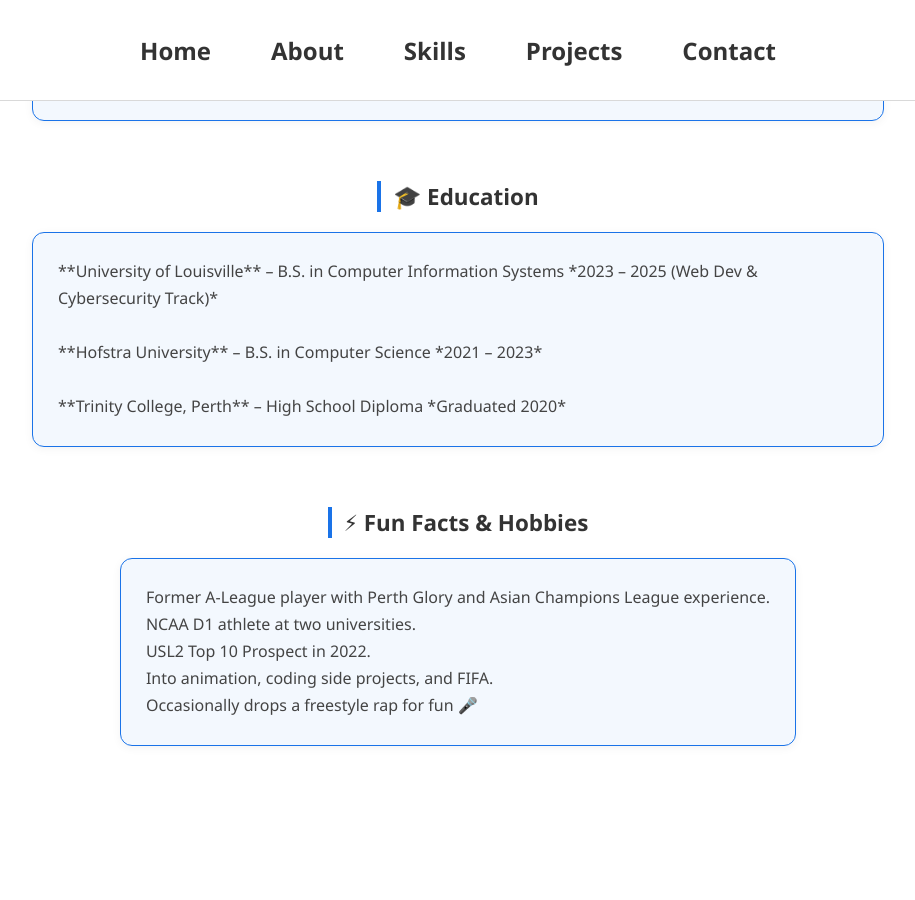
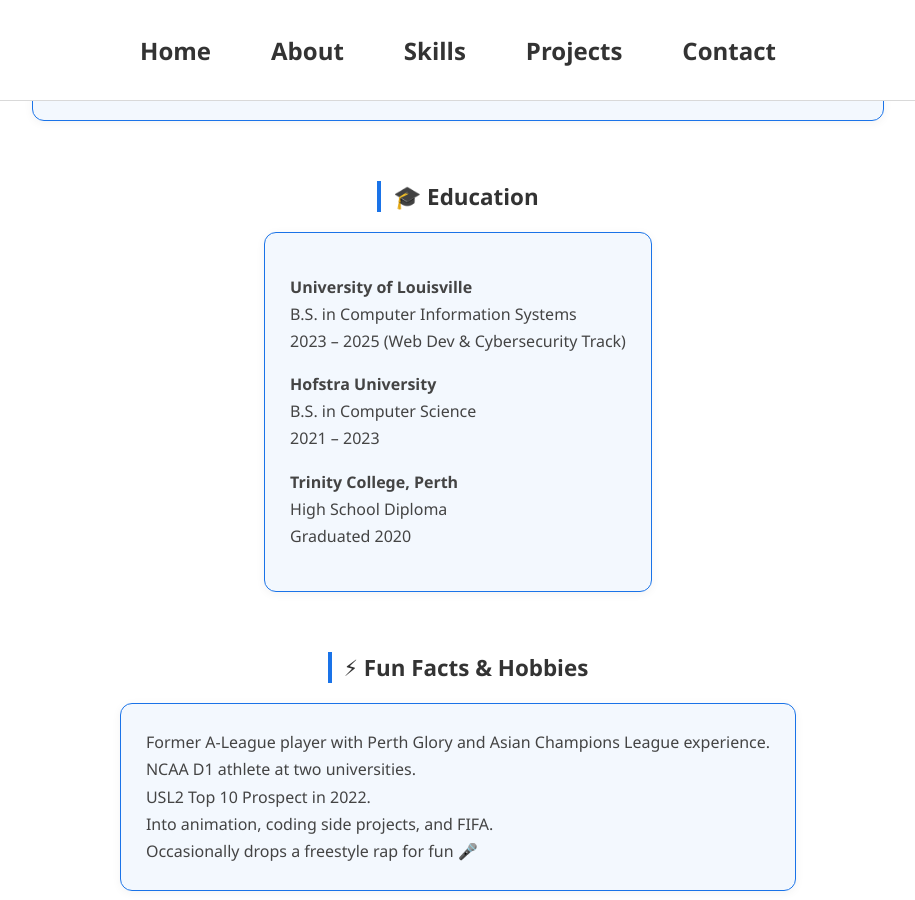
Before and after one commit to masontatafu/masontatafu.github.io, a Jekyll site: the page built from about.md, in a window 1280 px wide and 900 px high, scrolled down 782 px. Shown: the whole window, without its empty margins (182-1097 px from the left). Built offline with Jekyll 4.4.1, drawn with Linux system fonts in a browser that asks for light colours; before the commit the page ends 1558 px from its top, so only the background shows below that.

Commit message:
Update about.md

```diff
--- a/about.md
+++ b/about.md
@@ -22,20 +22,16 @@ My goal is to merge my competitive mindset with tech. I’m working toward a car
 ## 🎓 Education
 {:.about-header}
 
-<div class="about-section">
+<div class="about-section centered-edu">
 
-**University of Louisville** – B.S. in Computer Information Systems
-*2023 – 2025 (Web Dev & Cybersecurity Track)*
+<p><strong>University of Louisville</strong><br>
+<span class="edu-sub">B.S. in Computer Information Systems<br>2023 – 2025 (Web Dev & Cybersecurity Track)</span></p>
 
-<br><br>
+<p><strong>Hofstra University</strong><br>
+<span class="edu-sub">B.S. in Computer Science<br>2021 – 2023</span></p>
 
-**Hofstra University** – B.S. in Computer Science
-*2021 – 2023*
-
-<br><br>
-
-**Trinity College, Perth** – High School Diploma
-*Graduated 2020*
+<p><strong>Trinity College, Perth</strong><br>
+<span class="edu-sub">High School Diploma<br>Graduated 2020</span></p>
 
 </div>
 
```
